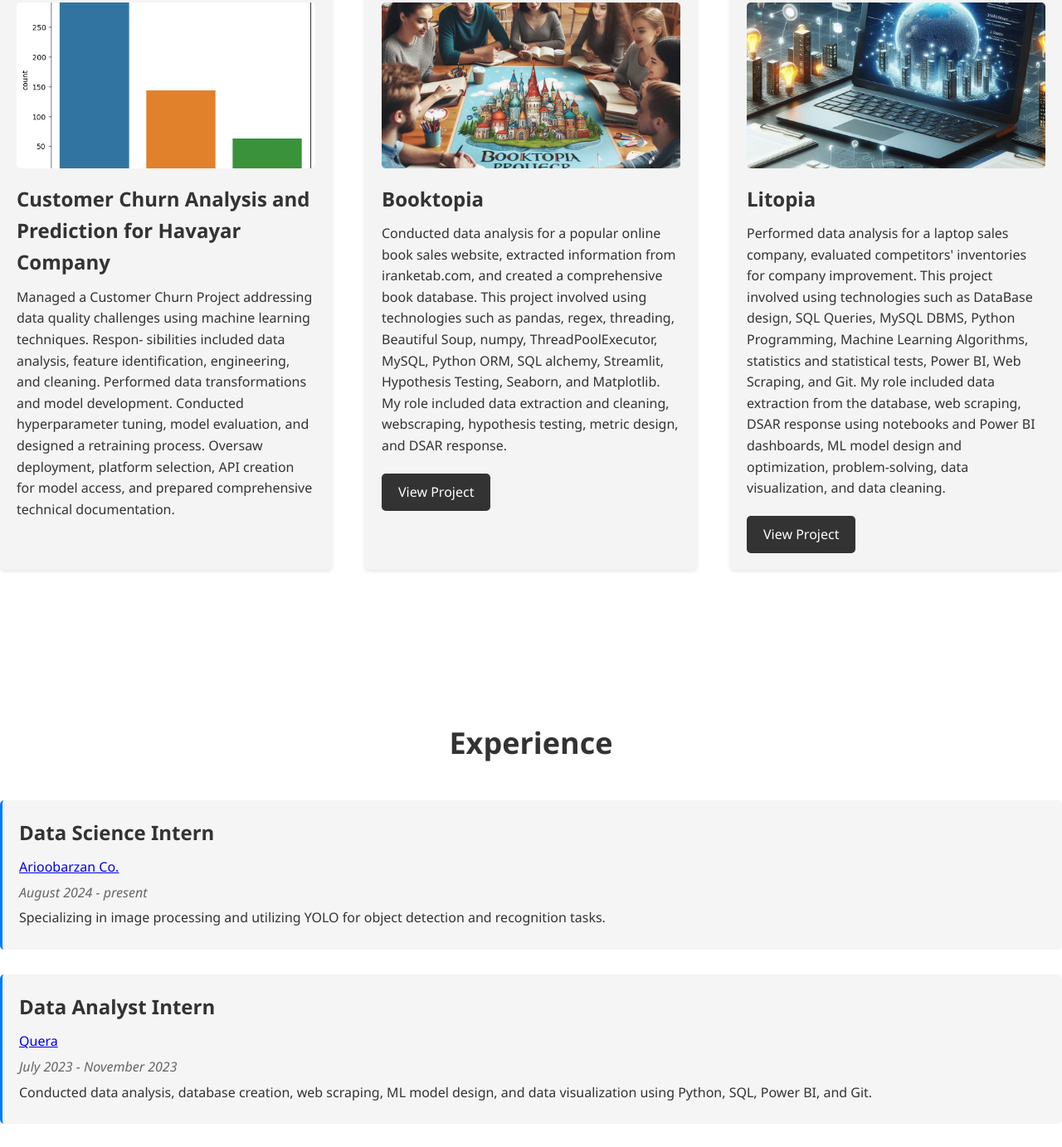
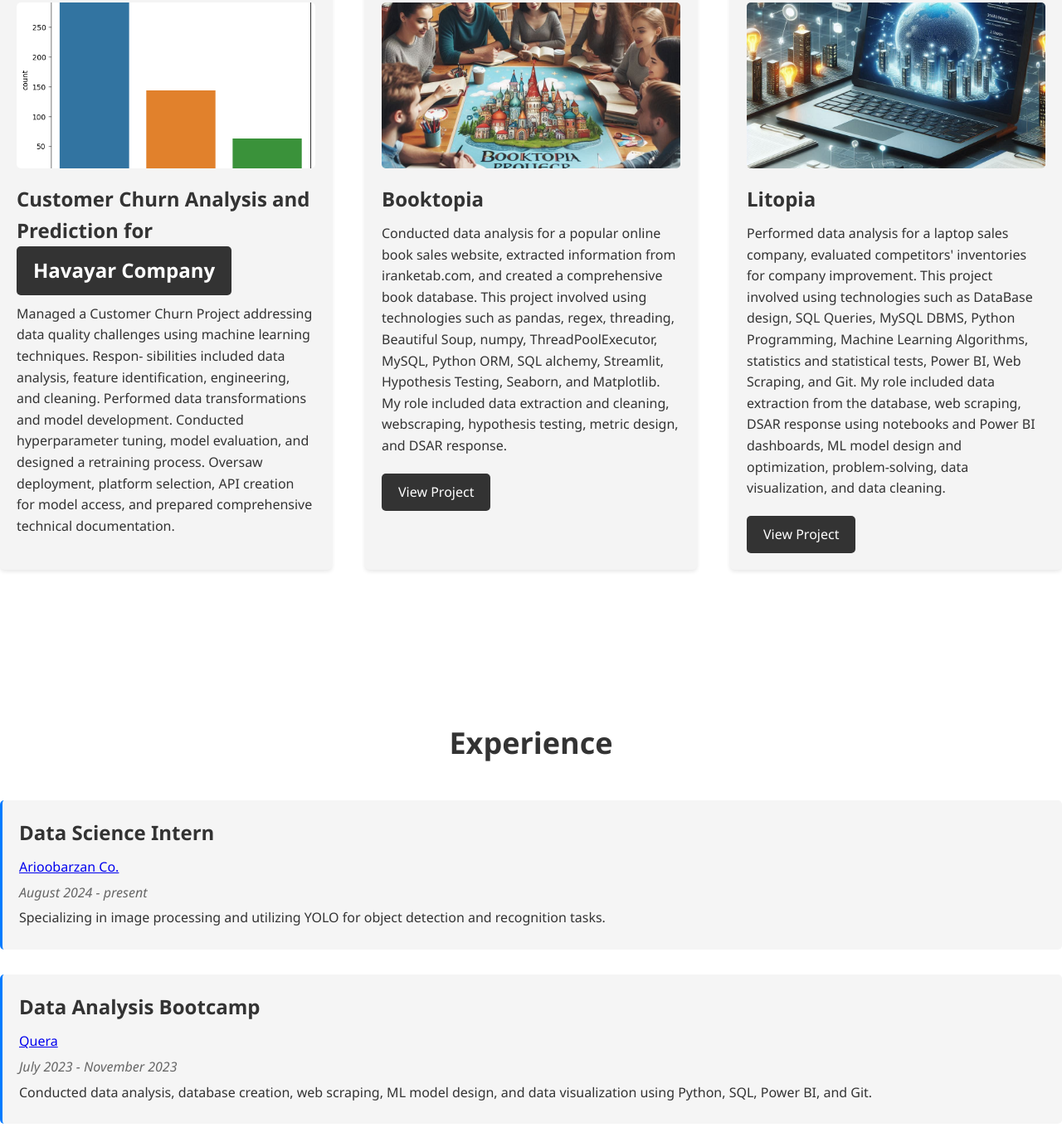
Before and after one commit to mohAhanin/Portfolio-Webpage, a plain HTML site: page index.html in a window 1280 px wide. Shown: the part 2422-3805 px from the top of the page at 83% size. Drawn offline with Linux system fonts and the light colour scheme.

Commit message:
link to havayar

```diff
--- a/index.html
+++ b/index.html
@@ -115,7 +115,7 @@
 
       <div class="project">
         <img src="target distribution.png" alt="Customer Churn Analysis and Prediction for Havayar Company">
-        <h3>Customer Churn Analysis and Prediction for Havayar Company</h3>
+        <h3>Customer Churn Analysis and Prediction for <a href="https://www.havayar.com" target="_blank">Havayar Company</a></h3>
         <p>Managed a Customer Churn Project addressing data quality challenges using machine learning techniques. Respon-
           sibilities included data analysis, feature identification, engineering, and cleaning. Performed data transformations
           and model development. Conducted hyperparameter tuning, model evaluation, and designed a retraining process.
@@ -161,7 +161,7 @@
 
       </li>
       <li class="experience-item">
-        <h3>Data Analyst Intern</h3>
+        <h3>Data Analysis Bootcamp</h3>
         <p><a href="https://quera.org/">Quera</a></p>
         <p class="date">July 2023 - November 2023</p>
         <p>Conducted data analysis, database creation, web scraping, ML model design, and data visualization using
```
